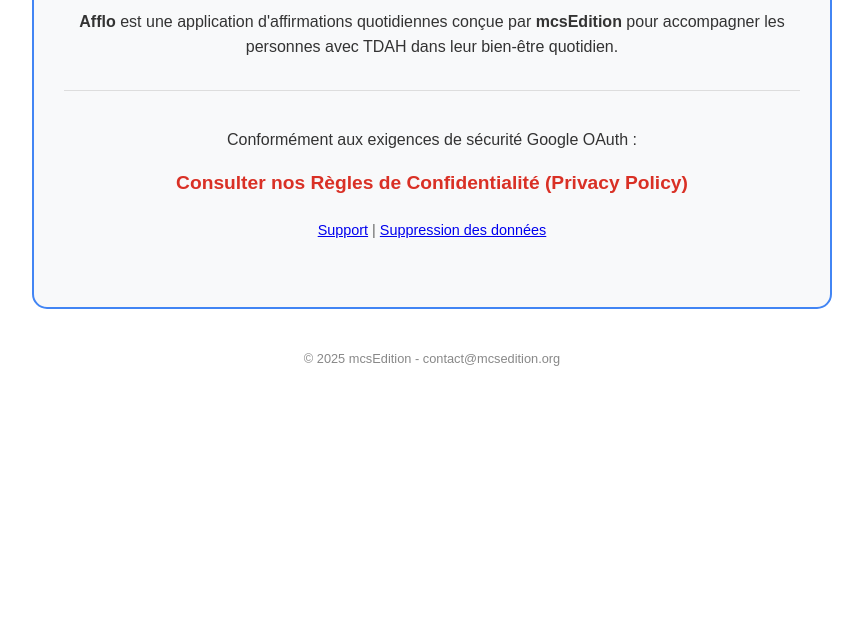
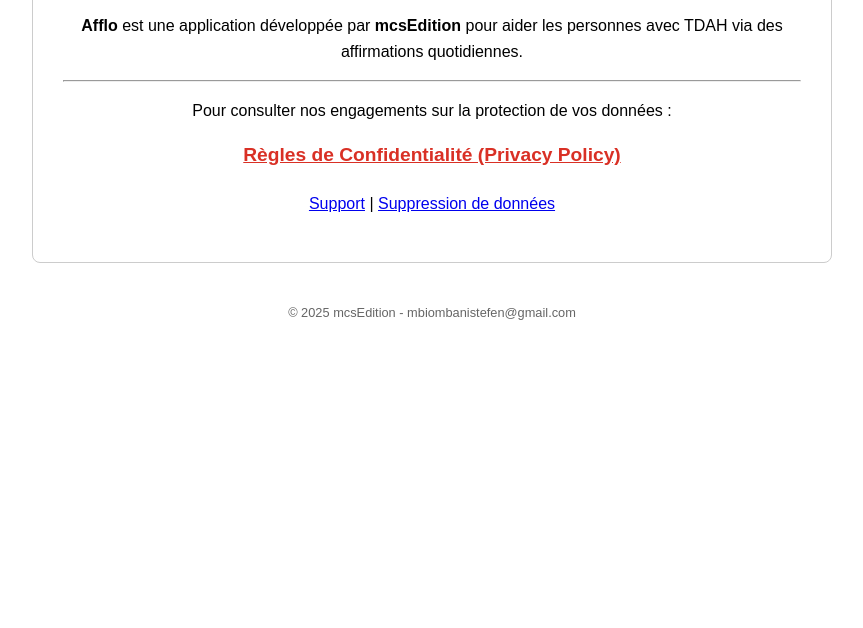
Before and after one commit to mcsEdition-Corp/mcsedition-corp.github.io, a plain HTML site: page index.html in a window 1280 px wide. Shown: the part 172-800 px from the top of the page, without its empty margins (208-1071 px from the left). Drawn offline with Linux system fonts and the light colour scheme.

Commit message:
Update index.html

```diff
--- a/index.html
+++ b/index.html
@@ -6,38 +6,36 @@
     <title>Afflo - mcsEdition</title>
     <meta name="google-site-verification" content="OALZixEHZA4qRHQv0sbJxwAcEeYCSJYx6cAHIr2qK2M" />
     <style>
-        body { font-family: Arial, sans-serif; line-height: 1.6; max-width: 800px; margin: 40px auto; padding: 20px; text-align: center; color: #333; }
-        .box { border: 2px solid #4285F4; padding: 30px; border-radius: 15px; background-color: #f8f9fa; }
-        h1 { color: #4285F4; margin-bottom: 10px; }
-        .links { margin-top: 30px; padding: 20px; border-top: 1px solid #ddd; }
-        .privacy-link { font-size: 1.2em; font-weight: bold; color: #d93025; text-decoration: none; }
-        .privacy-link:hover { text-decoration: underline; }
+        body { font-family: sans-serif; line-height: 1.6; max-width: 800px; margin: 40px auto; padding: 20px; text-align: center; }
+        .branding-box { border: 1px solid #ccc; padding: 30px; border-radius: 8px; }
+        h1 { color: #1a73e8; }
+        .privacy-link { font-weight: bold; font-size: 1.2em; color: #d93025; text-decoration: underline; }
     </style>
 </head>
 <body>
 
-    <div class="box">
+    <div class="branding-box">
         <h1>Afflo</h1>
-        <p><strong>Afflo</strong> est une application d'affirmations quotidiennes conçue par <strong>mcsEdition</strong> pour accompagner les personnes avec TDAH dans leur bien-être quotidien.</p>
+        <p><strong>Afflo</strong> est une application développée par <strong>mcsEdition</strong> pour aider les personnes avec TDAH via des affirmations quotidiennes.</p>
 
-        <div class="links">
-            <p>Conformément aux exigences de sécurité Google OAuth :</p>
+        <hr>
+
+        <p>Pour consulter nos engagements sur la protection de vos données :</p>
 
         <p>
             <a href="https://mcsedition-corp.github.io/afflo/privacy.html" class="privacy-link">
-                    Consulter nos Règles de Confidentialité (Privacy Policy)
+                Règles de Confidentialité (Privacy Policy)
             </a>
         </p>
 
-            <p style="margin-top: 20px; font-size: 0.9em; color: #666;">
+        <p style="margin-top: 20px;">
             <a href="https://mcsedition-corp.github.io/afflo/support.html">Support</a> |
-                <a href="https://mcsedition-corp.github.io/afflo/data-deletion.html">Suppression des données</a>
+            <a href="https://mcsedition-corp.github.io/afflo/data-deletion.html">Suppression de données</a>
         </p>
     </div>
-    </div>
 
-    <footer style="margin-top: 40px; color: #888; font-size: 0.8em;">
-        &copy; 2025 mcsEdition - contact@mcsedition.org
+    <footer style="margin-top: 40px; font-size: 0.8em; color: #666;">
+        © 2025 mcsEdition - mbiombanistefen@gmail.com
     </footer>
 
 </body>
```
Lines whose indentation alone changed are shown as unchanged.
